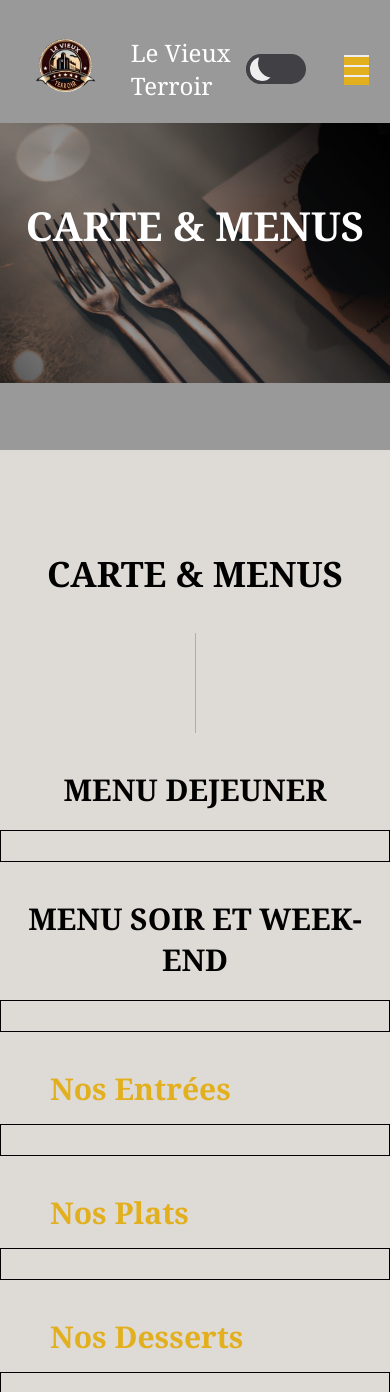
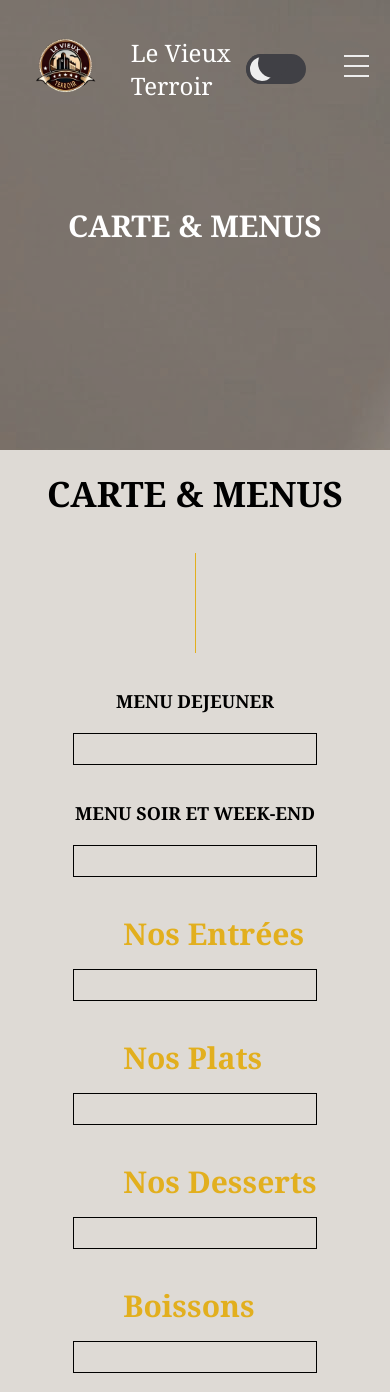
Before and after one commit to fredericbranca/Projet-site-restaurant, a PHP site: template view/carte.php in a window 390 px wide. Shown: the top 1392 px of the page. Run offline with PHP 8.4, Linux system fonts and the light colour scheme; the template is opened without the code that fills it, so the values that code supplies are empty; some libraries are stand-ins or nearby versions.

Commit message:
carte view css responsive max-width: 1200px/768px

```diff
--- a/public/css/carte.css
+++ b/public/css/carte.css
@@ -91,8 +91,41 @@ nav {
     color:rgb(226, 175, 30);
     padding-left: 50px;
 }
-span {
+.section-carte span {
     width: 1px;
     height: 100px;
     background-color: rgb(226, 175, 30);
   }
+
+  /* @media responsive */
+
+@media (max-width: 1200px) {
+
+    .header {
+        background: rgba(0, 0, 0, 0.4) url(../img/carte.jpg);
+        background-blend-mode: darken;
+        background-size: auto;
+    }
+    .section-carte {
+        padding: 20px 20px;
+    }
+    .sous-titre {
+        font-size: 25px;
+    }
+    .content p {
+        font-size: 21px;
+    }
+}
+
+@media (max-width: 768px) {
+    .header p {
+        font-size: 30px;
+    }
+    .sous-titre {
+        font-size: 18px;
+    }
+    .content p {
+        font-size: 12px;
+    }
+
+}
```
